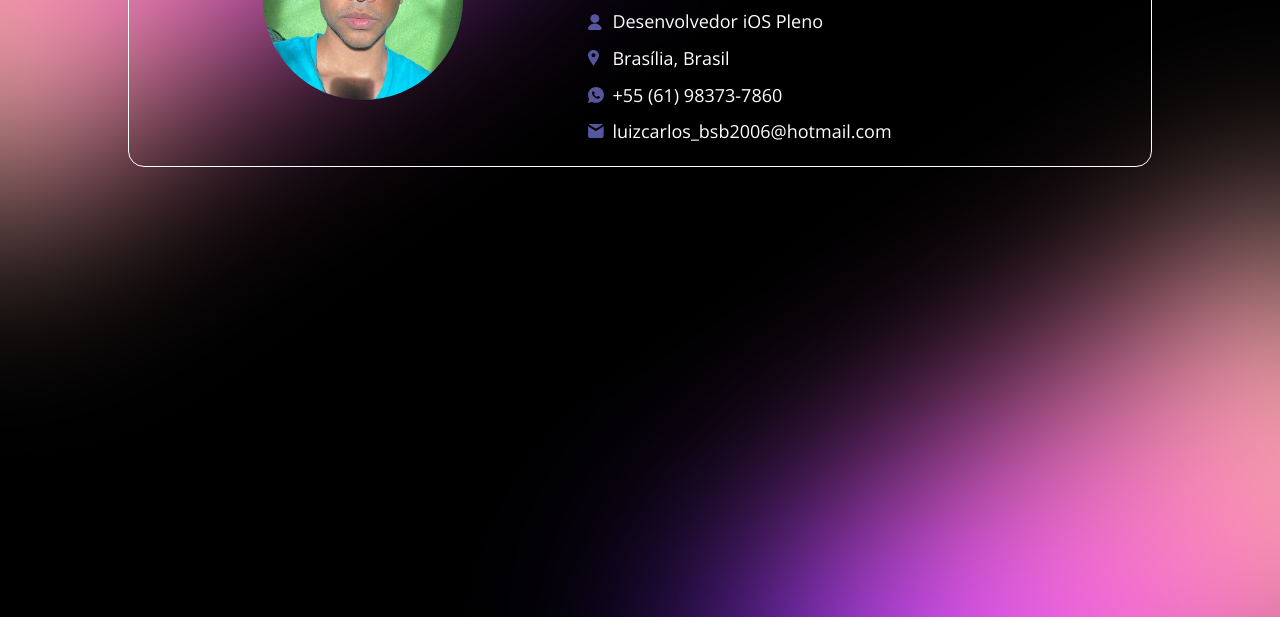
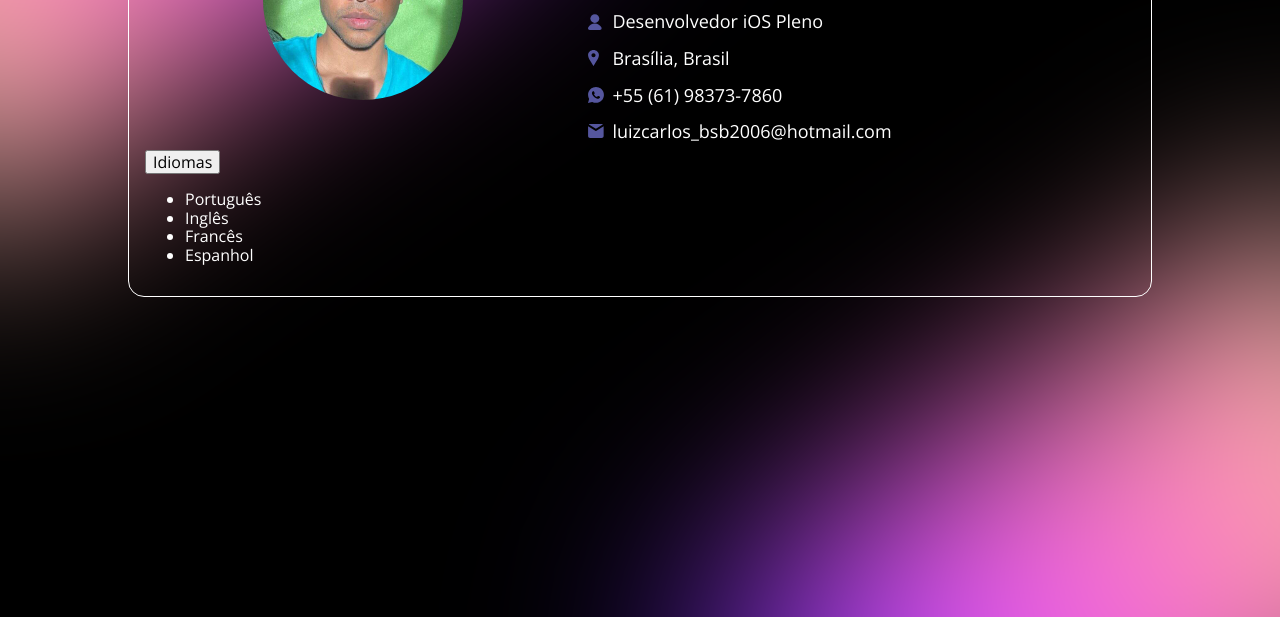
Before and after one commit to LuizAraujo2020/web-profile, a website: page index.html in a window 1280 px wide. Shown: the part 183-800 px from the top of the page. Drawn offline with nearby package versions, Linux system fonts and the light colour scheme.

Commit message:
languages acordeon

```diff
--- a/index.html
+++ b/index.html
@@ -15,6 +15,8 @@
 
     <link rel="stylesheet" href="assets/css/global.css">
     <link rel="stylesheet" href="assets/css/header.css">
+    <link rel="stylesheet" href="assets/css/acordeon.css">
+    <link rel="stylesheet" href="assets/css/languages.css">
 </head>
 <body>
     <div class="main">
@@ -30,6 +32,23 @@
                 <p class="email">luizcarlos_bsb2006@hotmail.com</p>
             </div>
         </header>
+
+        <section class="acordeon open">
+            <button class="trigger" type="button">
+                <span class="title">Idiomas</span>
+            </button>
+
+            <div class="content">
+                <ul class="languages">
+                    <li>Português</li>
+                    <li>Inglês</li>
+                    <li>Francês</li>
+                    <li>Espanhol</li>
+                </ul>
+            </div>
+        </section>
     </div>
+
+    <script src="/assets/js/acordeon.js"></script>
 </body>
 </html>
```
